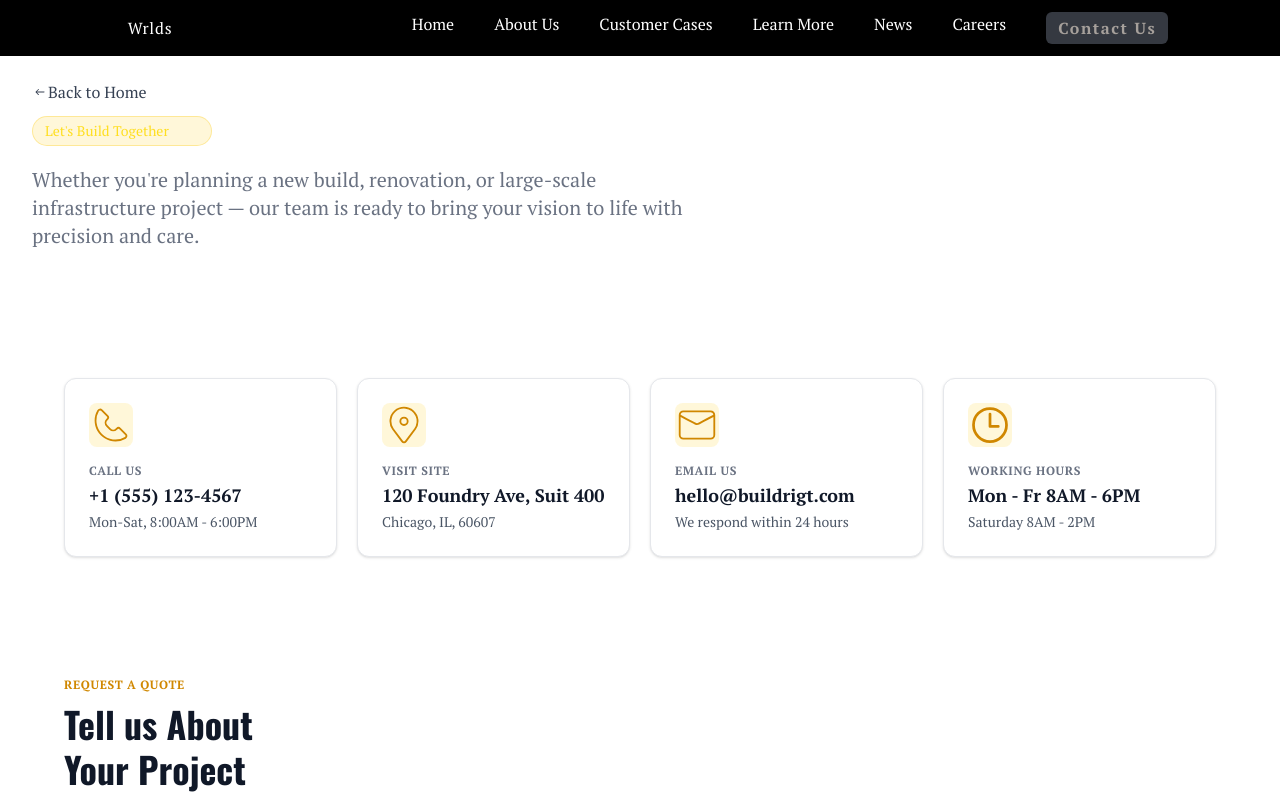
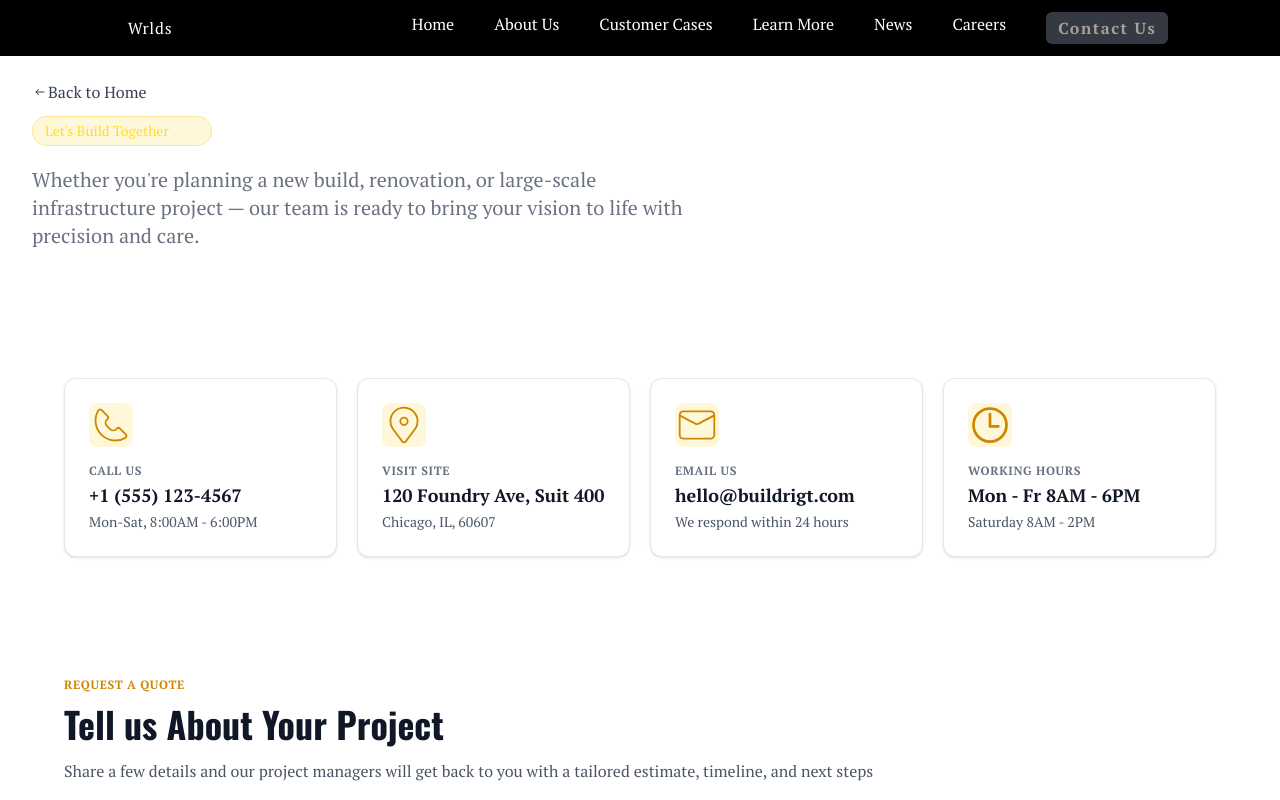
Before and after one commit to abbasolabode/Ai-Integration, a React (Vite) app: page /contactUs in a window 1280 px wide. Shown: the top 800 px of the page. Built offline with nearby package versions, Linux system fonts and the light colour scheme.

Commit message:
UI: Span contact heading block full-width on large screens

```diff
--- a/src/ui/contactUi/ContactUi.jsx
+++ b/src/ui/contactUi/ContactUi.jsx
@@ -109,7 +109,7 @@ export default function ContactUi() {
 
             <section className="py-16 sm:py-24 px-4 sm:px-6 lg:px-8 space-y-5 w-full ">
                 <div className="max-w-6xl mx-auto grid grid-cols-1 lg:grid-cols-5 gap-8 lg:gap-12">
-                    <div className="w-full">
+                    <div className="w-full lg:col-span-5">
                         <p className="text-xs uppercase tracking-wider text-yellow-600 font-bold">Request A Quote</p>
                         <h2 className="w-full text-2xl sm:text-3xl md:text-4xl font-bold text-gray-900 mt-2 leading-tight">Tell us About Your Project</h2>
                         <p className="text-gray-600 mt-3 text-[15px] sm:text-base leading-relaxed">Share a few details and our project managers will get back to you with a tailored estimate, timeline, and next steps</p>
```
